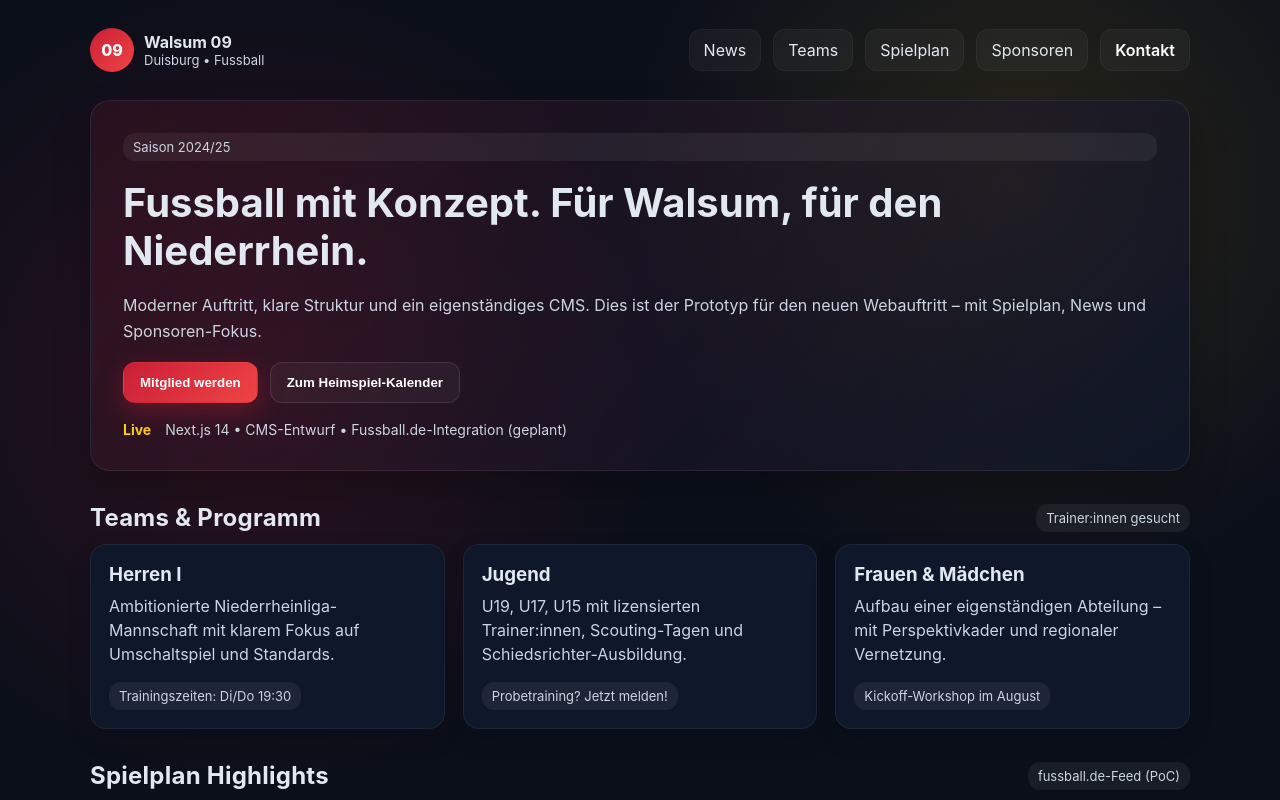
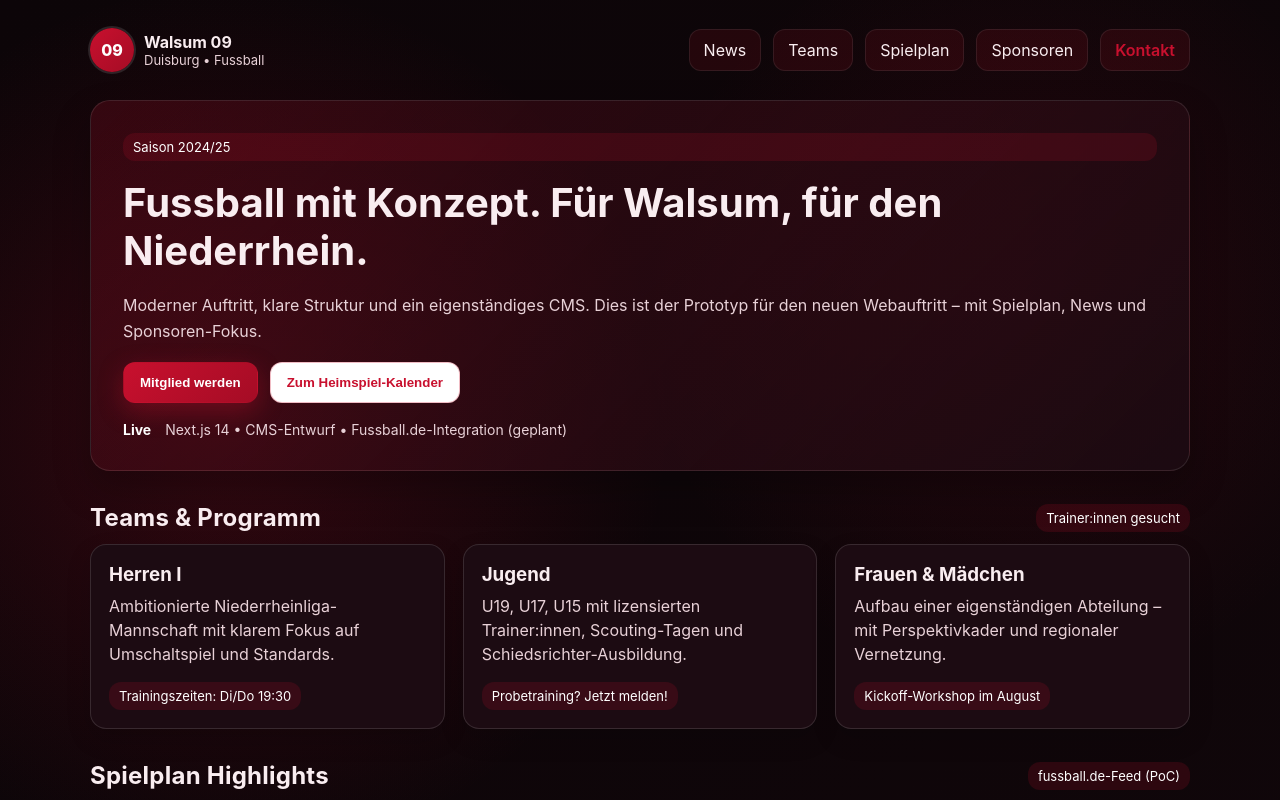
Before and after one commit to devnau/walsum09, a Next.js app: page / in a window 1280 px wide. Shown: the top 800 px of the page. Built offline with nearby package versions, Linux system fonts and the light colour scheme.

Commit message:
Align site styling with club colors

```diff
--- a/app/globals.css
+++ b/app/globals.css
@@ -1,9 +1,9 @@
 :root {
-  --bg: #0b0f1a;
-  --card: #0f172a;
-  --muted: #cbd5e1;
-  --accent: #c91f37;
-  --accent-2: #facc15;
+  --bg: #12070b;
+  --card: #1c0b12;
+  --muted: #e8d1d7;
+  --accent: #c8102e;
+  --accent-2: #ffffff;
   color-scheme: dark;
 }
 
@@ -14,11 +14,11 @@
 body {
   margin: 0;
   font-family: 'Inter', system-ui, -apple-system, BlinkMacSystemFont, 'Segoe UI', sans-serif;
-  background: radial-gradient(circle at 20% 20%, rgba(201, 31, 55, 0.18), transparent 22%),
-    radial-gradient(circle at 80% 10%, rgba(250, 204, 21, 0.12), transparent 20%),
-    radial-gradient(circle at 70% 70%, rgba(15, 23, 42, 0.55), transparent 32%),
-    var(--bg);
-  color: #e2e8f0;
+  background: radial-gradient(circle at 18% 22%, rgba(200, 16, 46, 0.2), transparent 24%),
+    radial-gradient(circle at 80% 16%, rgba(200, 16, 46, 0.12), transparent 20%),
+    radial-gradient(circle at 64% 68%, rgba(200, 16, 46, 0.18), transparent 32%),
+    linear-gradient(145deg, #0c0508, var(--bg));
+  color: #f9edf0;
   min-height: 100vh;
 }
 
@@ -51,11 +51,12 @@ header {
   width: 44px;
   height: 44px;
   border-radius: 999px;
-  background: linear-gradient(135deg, var(--accent), #ef4444);
+  background: linear-gradient(135deg, var(--accent), #a50c25);
+  box-shadow: 0 0 0 2px rgba(255, 255, 255, 0.12);
   display: grid;
   place-items: center;
   font-weight: 800;
-  color: white;
+  color: var(--accent-2);
 }
 
 .nav-links {
@@ -67,20 +68,20 @@ header {
 .nav-links a {
   padding: 10px 14px;
   border-radius: 12px;
-  background: rgba(255, 255, 255, 0.04);
-  border: 1px solid rgba(255, 255, 255, 0.04);
+  background: rgba(200, 16, 46, 0.12);
+  border: 1px solid rgba(255, 255, 255, 0.08);
   transition: all 0.2s ease;
 }
 
 .nav-links a:hover,
 .nav-links a:focus-visible {
-  background: rgba(255, 255, 255, 0.08);
-  border-color: rgba(255, 255, 255, 0.12);
+  background: rgba(200, 16, 46, 0.2);
+  border-color: rgba(255, 255, 255, 0.16);
 }
 
 .hero {
-  background: linear-gradient(135deg, rgba(201, 31, 55, 0.12), rgba(15, 23, 42, 0.8));
-  border: 1px solid rgba(255, 255, 255, 0.08);
+  background: linear-gradient(135deg, rgba(200, 16, 46, 0.18), rgba(28, 11, 18, 0.92));
+  border: 1px solid rgba(255, 255, 255, 0.1);
   border-radius: 20px;
   padding: 32px;
   display: grid;
@@ -116,15 +117,15 @@ header {
 }
 
 .btn-primary {
-  background: linear-gradient(135deg, var(--accent), #ef4444);
-  color: white;
-  box-shadow: 0 8px 24px rgba(201, 31, 55, 0.35);
+  background: linear-gradient(135deg, var(--accent), #a50c25);
+  color: var(--accent-2);
+  box-shadow: 0 8px 24px rgba(200, 16, 46, 0.35);
 }
 
 .btn-secondary {
-  background: rgba(255, 255, 255, 0.04);
-  color: white;
-  border-color: rgba(255, 255, 255, 0.1);
+  background: var(--accent-2);
+  color: var(--accent);
+  border-color: rgba(200, 16, 46, 0.28);
 }
 
 .btn:hover,
@@ -143,7 +144,7 @@ header {
 
 .card {
   background: var(--card);
-  border: 1px solid rgba(255, 255, 255, 0.06);
+  border: 1px solid rgba(255, 255, 255, 0.12);
   border-radius: 16px;
   padding: 18px;
   box-shadow: 0 10px 24px rgba(0, 0, 0, 0.15);
@@ -176,8 +177,8 @@ header {
   display: inline-block;
   padding: 6px 10px;
   border-radius: 12px;
-  background: rgba(255, 255, 255, 0.06);
-  color: var(--muted);
+  background: rgba(200, 16, 46, 0.16);
+  color: var(--accent-2);
   font-size: 13px;
 }
 
```
